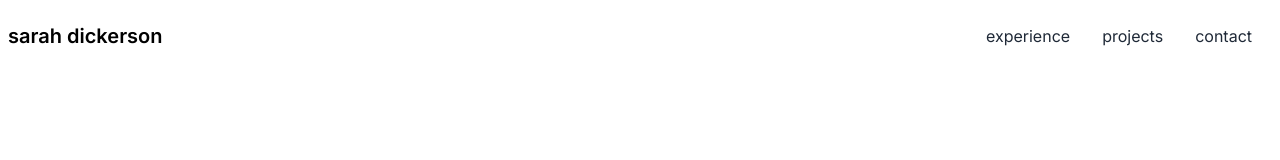
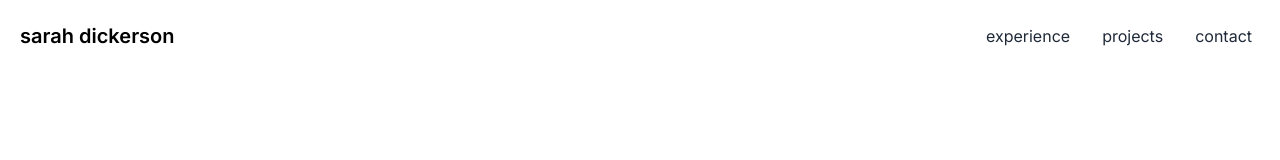
Before and after one commit to sarahrdickerson/sarahrdickerson.github.io, a Next.js app: page / in a window 1280 px wide. Shown: the top 160 px of the page. Built offline with nearby package versions, Linux system fonts and the light colour scheme.

Commit message:
update navbar padding

```diff
--- a/components/Navbar.jsx
+++ b/components/Navbar.jsx
@@ -16,7 +16,7 @@ const Navbar = () => {
       };
 
   return (
-    <div className={`navbar fixed top-0 w-full flex justify-center
+    <div className={`pl-5 navbar fixed top-0 w-full flex justify-center
         ${ scrolled
             ? "border-b border-gray-200 bg-white/50 backdrop-blur-xl"
             : "bg-white/0"
```
